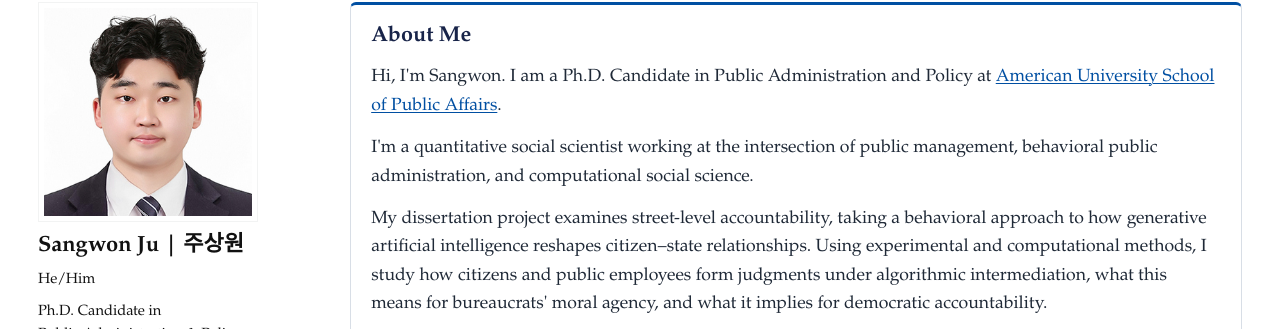
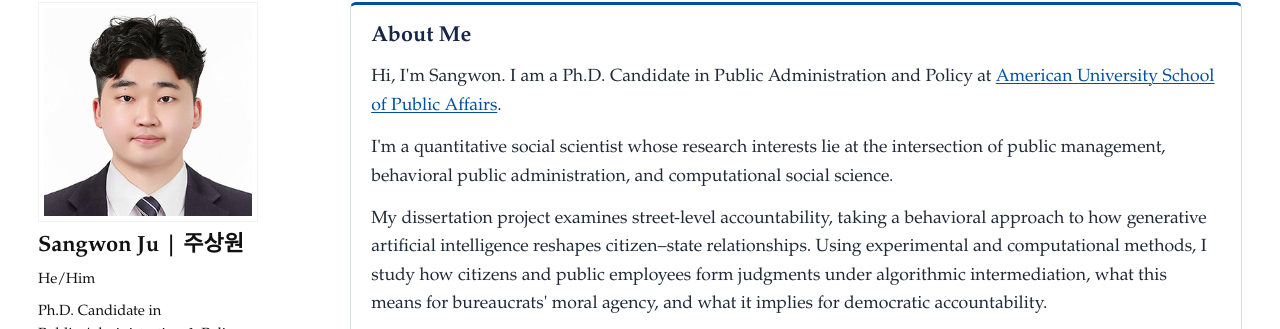
Before and after one commit to SangwonJu/sangwonju.github.io, a Jekyll site: the page built from _pages/about.md, in a window 1280 px wide and 1242 px high. Shown: the part 104-433 px from the top of the window. Built offline with Jekyll 4.4.1, drawn with Linux system fonts in a browser that asks for light colours.

Commit message:
Refine research interests statement

```diff
--- a/_pages/about.md
+++ b/_pages/about.md
@@ -14,7 +14,7 @@ redirect_from:
   <section class="home-card home-card--about">
     <h2>About Me</h2>
     <p>Hi, I'm Sangwon. I am a Ph.D. Candidate in Public Administration and Policy at <a href="https://www.american.edu/spa/dpap/index.cfm">American University School of Public Affairs</a>.</p>
-    <p>I'm a quantitative social scientist working at the intersection of public management, behavioral public administration, and computational social science.</p>
+    <p>I'm a quantitative social scientist whose research interests lie at the intersection of public management, behavioral public administration, and computational social science.</p>
     <p>My dissertation project examines street-level accountability, taking a behavioral approach to how generative artificial intelligence reshapes citizen–state relationships. Using experimental and computational methods, I study how citizens and public employees form judgments under algorithmic intermediation, what this means for bureaucrats' moral agency, and what it implies for democratic accountability.</p>
     <p>Beyond the dissertation, I study how organizational structure conditions policy implementation. From an institutional perspective, I examine how structure shapes citizen–bureaucrat interactions and, through them, policy outcomes.</p>
     <p>My work has been published or is forthcoming in peer-reviewed journals, including <em>Journal of Public Administration Research and Theory</em> and <em>Review of Policy Research</em>.</p>
```
